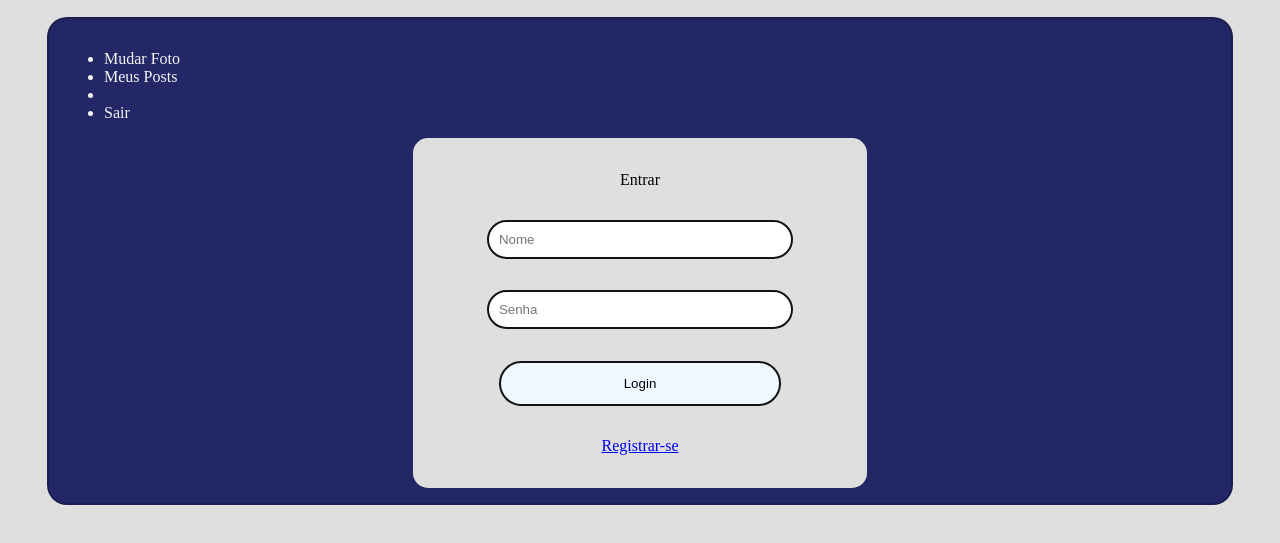
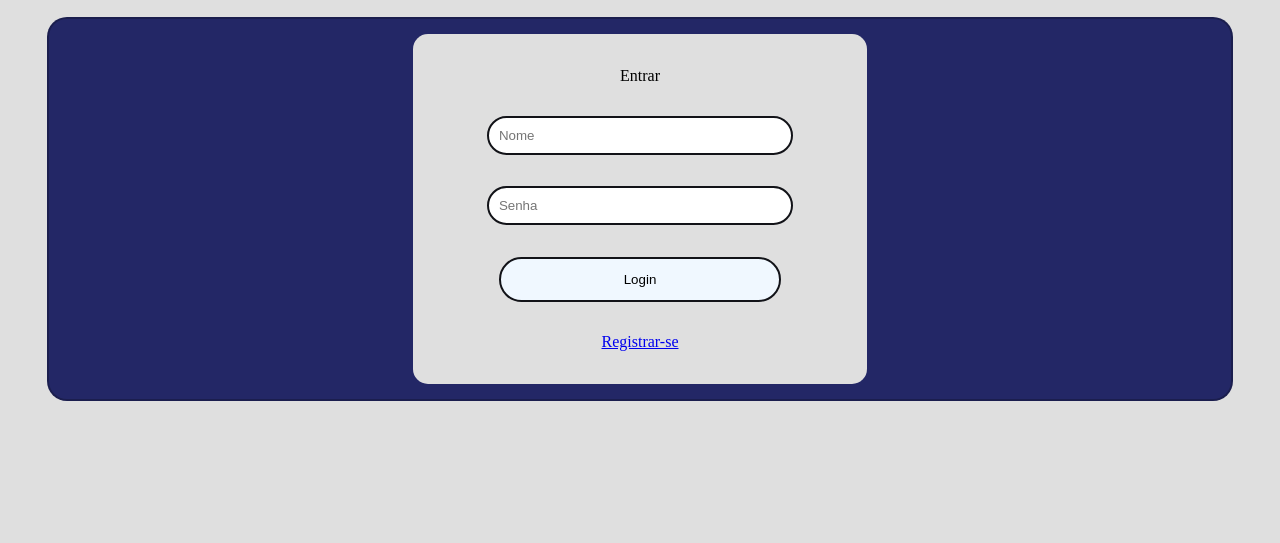
Before and after one commit to Davidcd1/crud-em-javascript, a plain HTML site: page index.html in a window 1280 px wide. Shown: the part 65-608 px from the top of the page. Drawn offline with Linux system fonts and the light colour scheme.

Commit message:
removendo erros

```diff
--- a/func.js
+++ b/func.js
@@ -6,7 +6,3 @@ function clickregister(){
     loginn.classList.add("hide");
     loginn.classList.remove("show");
 }
-
-function uploadfile(){
-    console.log();
-}
--- a/index.html
+++ b/index.html
@@ -19,7 +19,7 @@
             </div>
         </header>
         <main>
-            <section id="conf hide">
+            <section class="conf hide">
                 <ul>
                     <li>Mudar Foto</li>
                     <li>Meus Posts</li>
```
